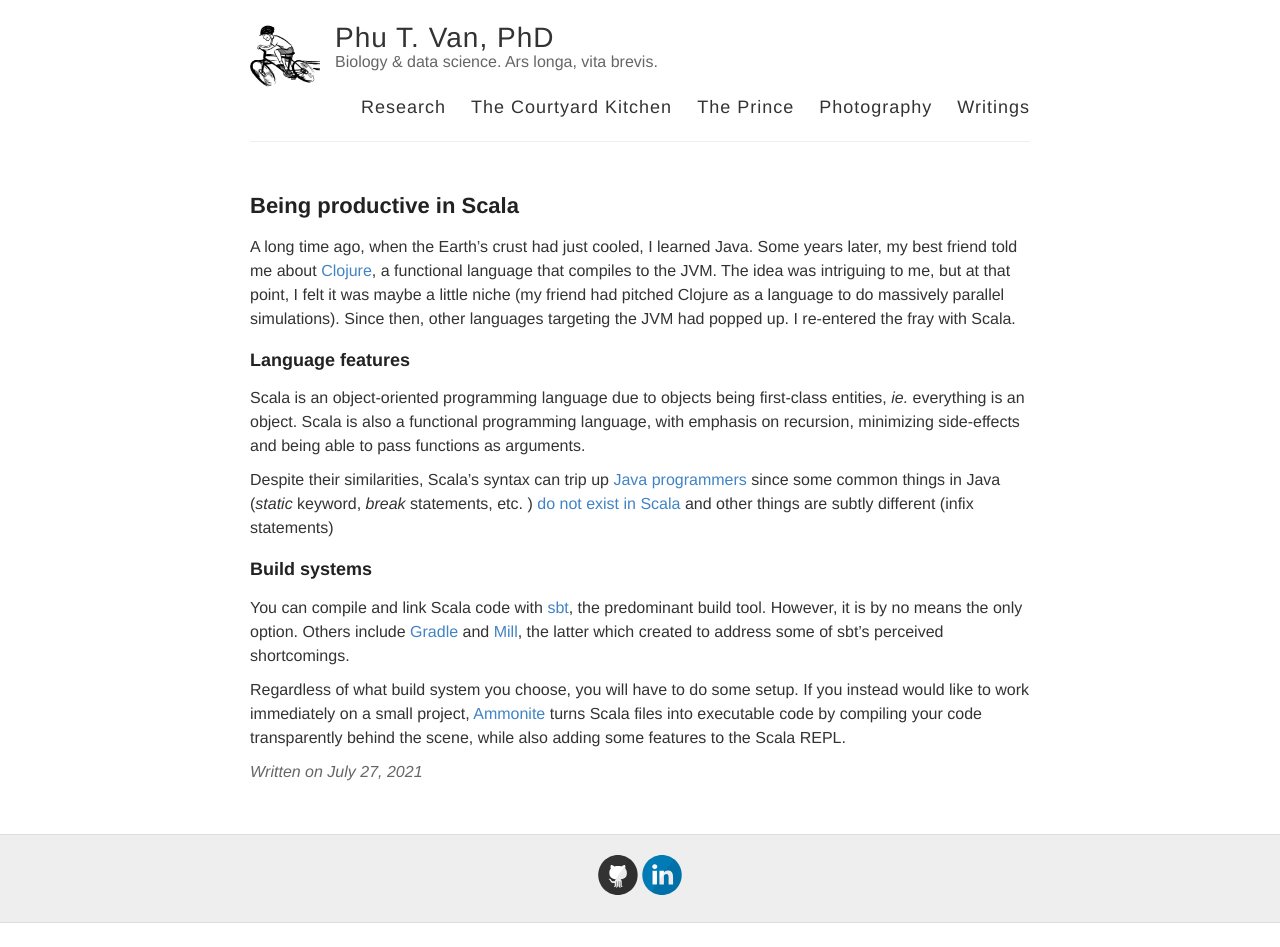
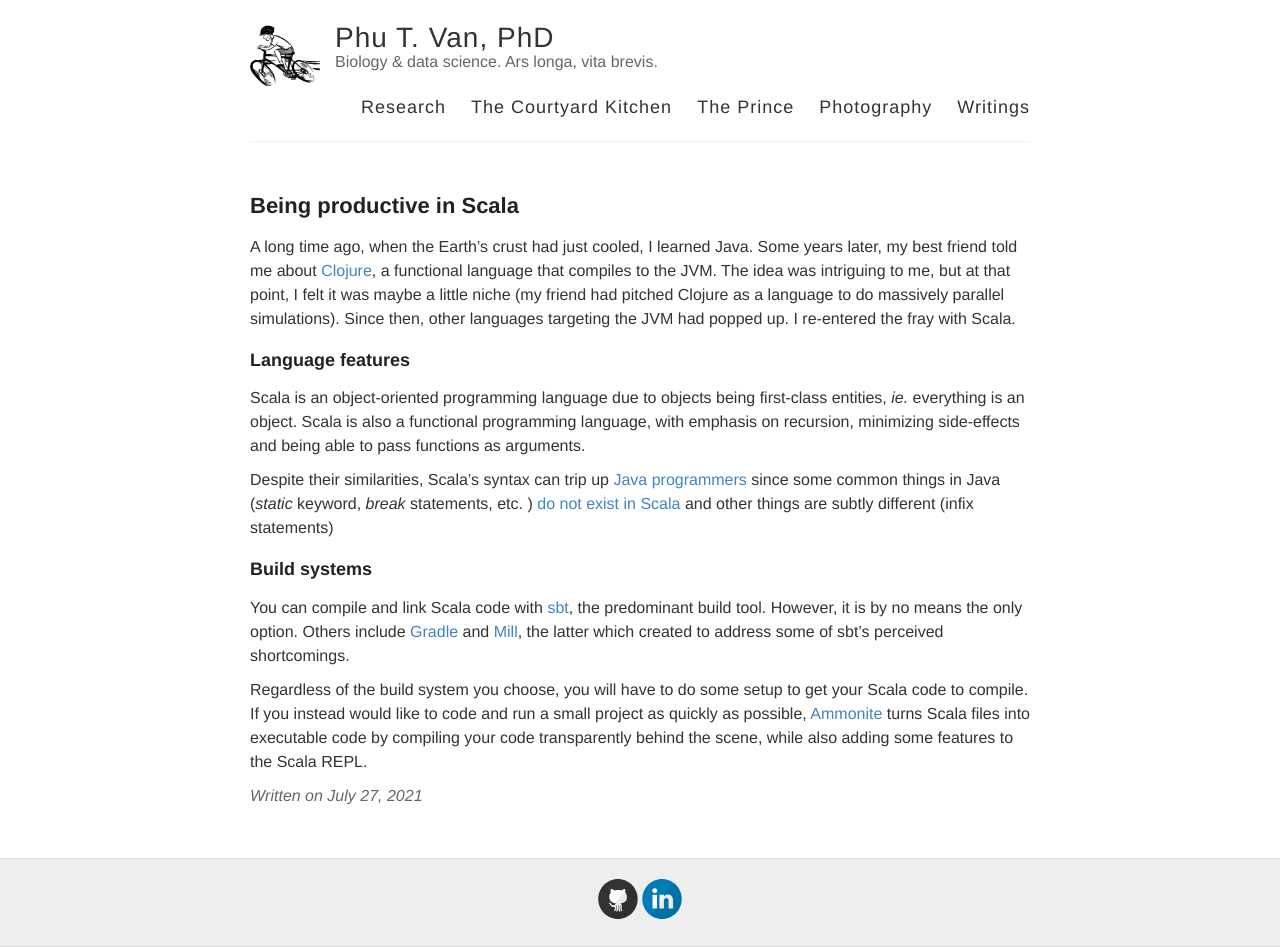
Before and after one commit to ptvan/ptvan.github.io, a Jekyll site: the page built from _posts/2021-07-27-being-productive-in-Scala.md, in a window 1280 px wide. Built offline with Jekyll 4.4.1, drawn with Linux system fonts in a browser that asks for light colours; before the commit the page ends 923 px from its top, so only the background shows below that.

Commit message:
minor edit

```diff
--- a/_posts/2021-07-27-being-productive-in-Scala.md
+++ b/_posts/2021-07-27-being-productive-in-Scala.md
@@ -15,4 +15,4 @@ Despite their similarities, Scala's syntax can trip up [Java programmers](https:
 
 You can compile and link Scala code with [sbt](https://www.scala-sbt.org/), the predominant build tool. However, it is by no means the only option. Others include [Gradle](https://gradle.org/) and [Mill](https://www.lihaoyi.com/post/MillBetterScalaBuilds.html), the latter which created to address some of sbt's perceived shortcomings.
 
-Regardless of what build system you choose, you will have to do some setup. If you instead would like to work immediately on a small project, [Ammonite](https://ammonite.io/) turns Scala files into executable code by compiling your code transparently behind the scene, while also adding some features to the Scala REPL.
+Regardless of the build system you choose, you will have to do some setup to get your Scala code to compile. If you instead would like to code and run a small project as quickly as possible, [Ammonite](https://ammonite.io/) turns Scala files into executable code by compiling your code transparently behind the scene, while also adding some features to the Scala REPL.
```
